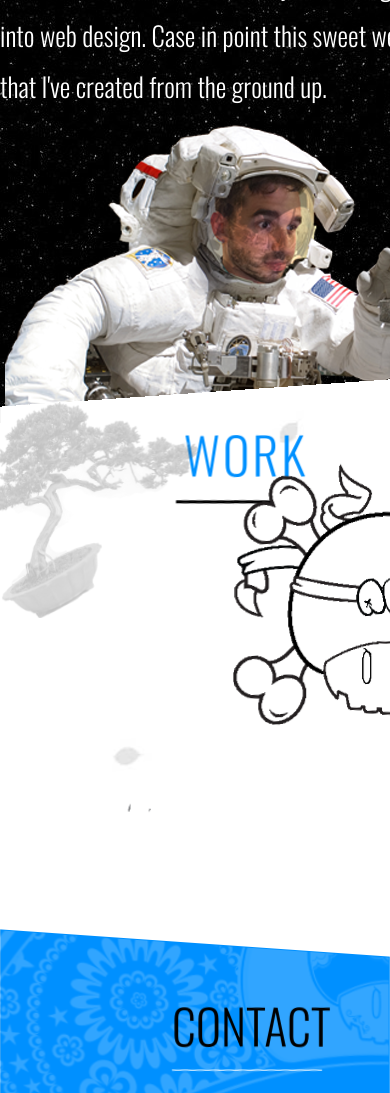
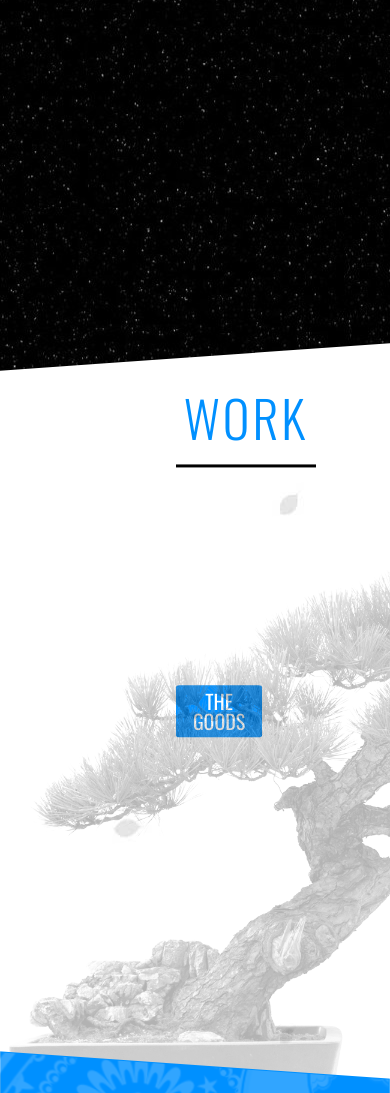
Before and after one commit to akadane87/portfolio, a website: page index.html in a window 390 px wide. Shown: the part 907-2000 px from the top of the page. Drawn offline with nearby package versions, Linux system fonts and the light colour scheme.

Commit message:
More media queries and astronaut
Hid astronaut and planet
new bonsai tree and remove mushroom
restyled footer + media queries

```diff
--- a/css/footer.css
+++ b/css/footer.css
@@ -7,7 +7,7 @@ footer {
     overflow: auto;
     /* min-height: 115px; */
     position: relative;
-    top: 453px;
+    top: 440px;
     background-image: url(../images/starry_sky.jpg);
     box-shadow: 0px -10px 8px rgba(0, 0, 0, 0.5);
     z-index: 2;
--- a/css/home.css
+++ b/css/home.css
@@ -3,11 +3,42 @@
 /* ABOUT SECTION STYLES*/
 #about {
     width: 100%;
-	height: 650px;
+    height: 760px;
     background-image: url(../images/starry_sky.jpg);
     position: relative;
-	top: 680px;
+    top: 86vh;
 }
+
+@media (max-width: 1025px) {
+	#about {
+    width: 100%;
+    height: 760px;
+    background-image: url(../images/starry_sky.jpg);
+    position: relative;
+    top: 72vh;
+	}
+}
+
+@media (max-width: 830px) {
+	#about {
+    width: 100%;
+    height: 760px;
+    background-image: url(../images/starry_sky.jpg);
+    position: relative;
+    top: 72vh;
+	}
+}
+
+@media (max-width: 630px) {
+	#about {
+    width: 100%;
+    height: 760px;
+    background-image: url(../images/starry_sky.jpg);
+    position: relative;
+    top: 67vh;
+	}
+}
+
 #wrapper_title_about{
 	width: 150px;
 	margin: auto;
@@ -57,10 +88,10 @@
 /* WORK SECTION STYLES*/
 #work {
     width: 100%;
-	height: 700px;
+    height: 750px;
     transform: skewY(-4deg);
     position: relative;
-	top: 650px;
+    top: 609px;
 }
 .wrapper_title_work{
 	width: 140px;
@@ -79,44 +110,96 @@
 	padding-bottom: 20px;
 	transform: skewY(4deg);
 }
-.skull{
-	width: 500px;
-	height: 400px;
-	margin-left: 32%;
-	margin-top: 8%;
+
+.work_button {
+    display: block;
+    width: 19%;
+    height: 40px;
+    font-size: 20px;
+    background-color: rgb(0, 144, 255);
+    color: black;
+    transform: skewY(4deg);
+    text-align: center;
     position: absolute;
-	background-image: url(../images/blueskull_mushroom_solid_white.png);
-	background-size: cover;
-	background-repeat: no-repeat;
-	transform: skewY(4deg);
+    top: 330px;
+    padding: 6px;
+    border: 0px solid rgb(0, 144, 255);
+    border-radius: 4%;
+    margin-left: 45%;
 }
+
 #work_background{
 	width: 100%;
 	height: 100%;
 	background-image: url(../images/leaves1_1440x700.jpg);
 }
-#tree{
-	background-image: url(../images/tree_692x569_2.png);
+#tree {
+    background-image: url(../images/Bonsai1_BW_1200x922.png);
     background-repeat: no-repeat;
-	background-size: 90%;
+    background-size: 100%;
     opacity: .3;
     position: absolute;
-	top: 0px;
-	left: -20px;
+    top: 85px;
+    left: 0;
+    height: 633px;
+    width: 58%;
+    transform: skewY(4deg);
+}
+
+@media (max-width: 1025px) {
+	#work {
+    width: 100%;
+    height: 780px;
+    transform: skewY(-4deg);
+    position: relative;
+    top: 504px;
+}
+#tree {
+	/* background-image: url(../images/tree_692x569_2.png); */
+	background-repeat: no-repeat;
+	background-size: 100%;
+	opacity: .3;
+	position: absolute;
+	top: 140px;
+	/* left: -20px; */
 	height: 600px;
-	width: 74%;
+	width: 81%;
+	}
+}
+
+@media (max-width: 890px) {
+	#tree {
+    width: 720px;
+    height: 690px;
+    /* transform: skewY(-4deg); */
+    position: fixed;
+    top: 190px;
+	}
 }
 
 /*/////////// CONTACT SECTION STYLES /////////*/
 #contact {
     width: 100%;
-    height: 718px;
+		height: 750px;
     /* overflow: auto; */
     background-color: rgb(0,144,255);
     position: relative;
-    top: 500px;
+		top: 505px;
     transform: skewY(4deg);
     /* margin-bottom: 5%; */
+}
+
+@media (max-width: 1025px) {
+	#contact {
+    width: 100%;
+    height: 750px;
+    /* overflow: auto; */
+    background-color: rgb(0,144,255);
+    position: relative;
+    top: 432px;
+    transform: skewY(4deg);
+    /* margin-bottom: 5%; */
+	}
 }
 
 @media (max-width: 924px) {
@@ -198,16 +281,7 @@
     margin-right: 0%;
     /* position: relative; */
 	}
-	/*#contact_info > .icon_wrapper {
-    float: left;
-    width: 35%;
-    overflow: auto;
-	}*/
-	/*#contact_info > p {
-		font-size: 3vw;
-	}*/
 }
-
 
 #info_title_wrapper {
     /* letter-spacing: 2px; */
@@ -288,15 +362,6 @@
 		margin: 10px 0 11px 25%;
 	}
 }
-
-/*@media (max-width: 560px) {
-	.icon_wrapper {
-		margin: 0px;
-	}
-	.icon_flex {
-	    margin: 0;
-	}
-}*/
 
 .blue_info {
     color: rgb(0, 144, 255);
--- a/css/main.css
+++ b/css/main.css
@@ -12,13 +12,35 @@ html, body {
 
 /* HERO IMAGE STYLES */
 .hero{
-  height: 600px;
+	height: 75%;
   width: 100%;
   background-image: url(../images/AK_3d_1430x600_high.jpg);
   background-size: cover;
+	background-position: center;
   position: fixed;
-  top: 100px;
+  top: 90px;
   z-index: -1;
+}
+
+@media (max-width: 1025px) {
+.hero {
+    height: 60%;
+    top: 100px;
+	}
+}
+
+@media (max-width: 830px) {
+.hero {
+    height: 60%;
+    top: 100px;
+	}
+}
+
+@media (max-width: 630px) {
+.hero {
+    height: 55%;
+    top: 100px;
+	}
 }
 
 /* GROW EFFECT */
--- a/index.html
+++ b/index.html
@@ -62,13 +62,17 @@
 		<div id="wrapper_about_right"><p class="body_about">Aside from designing and creating things I enjoy <span class="blue">blue stuff</span>, ninjas, epic shit, and bacon. Everyday I try to bridge the gap between my imagination and my computer. Thanks for checking out my site.</p>
 		</div>
 	</div>
-	<img class="bacon" data-sr="vFactor 0.7, ease-in-out reset" src="images/astro_bacon_596x354_fL.png">
-	<img class="planet" data-stellar-ratio=".5" data-sr="vFactor 0.7, ease-in-out reset" src="images/planet_436x408.png">
+	<!--<img class="bacon" data-sr="vFactor 0.7, ease-in-out reset" src="images/astro_bacon_596x354_fL.png">-->
+	<!--<img class="planet" data-stellar-ratio=".5" data-sr="vFactor 0.7, ease-in-out reset" src="images/planet_436x408.png">-->
 </div>
+
+
+<!-- //////    START WORK   /////// -->
 
 <div id="work">
 	<div class="wrapper_title_work"><h1 class="title_work">WORK</h1></div>
-	<a href="work.html"><div class="skull"></div></a>
+	<a href="work.html" class="work_button">THE GOODS</a>
+	<!--<a href="work.html"><div class="skull"></div></a>-->
 	<!-- <div id="bridge"></div> -->
 	<div id="work_background" data-stellar-background-ratio="-2"></div>
 	<div id="tree"></div>
```
Also changed, not shown: images/Bonsai1_BW_1200x922.png (added), 1 other file. Lines whose indentation alone changed are shown as unchanged.
